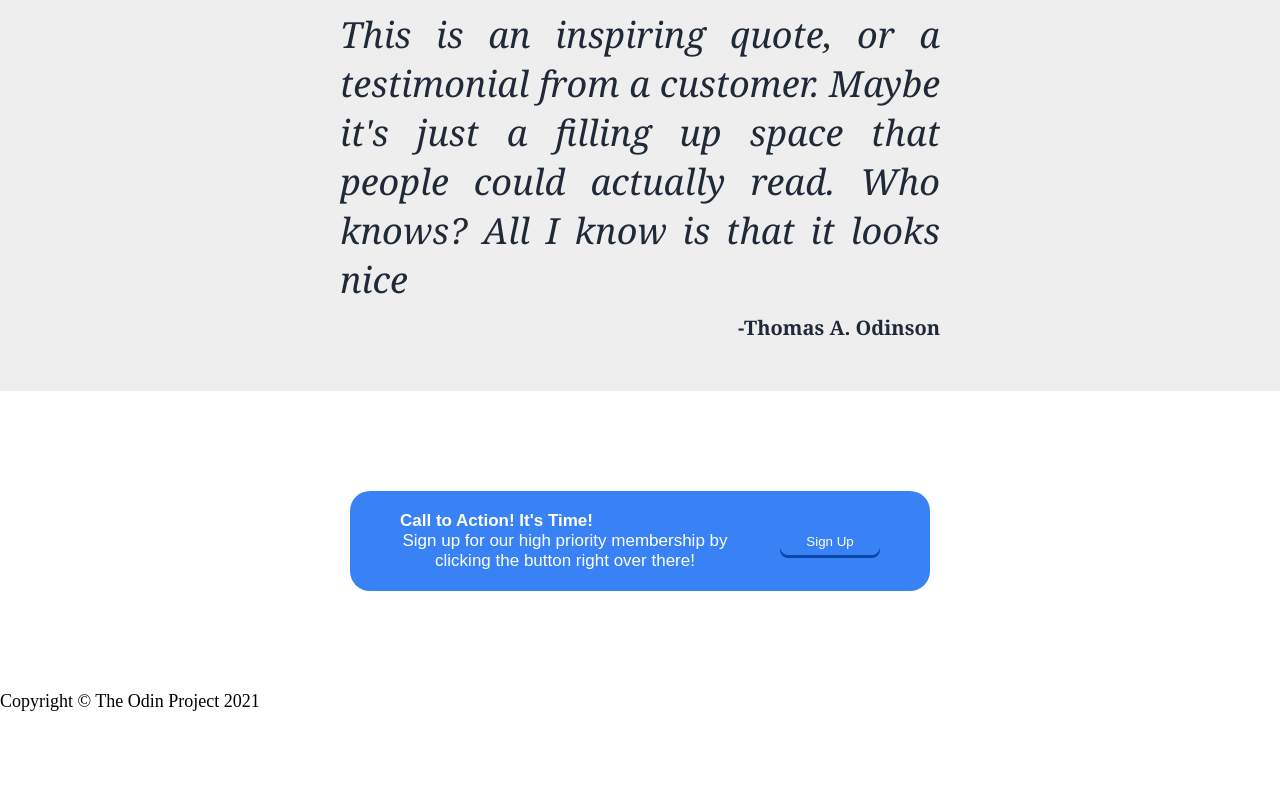
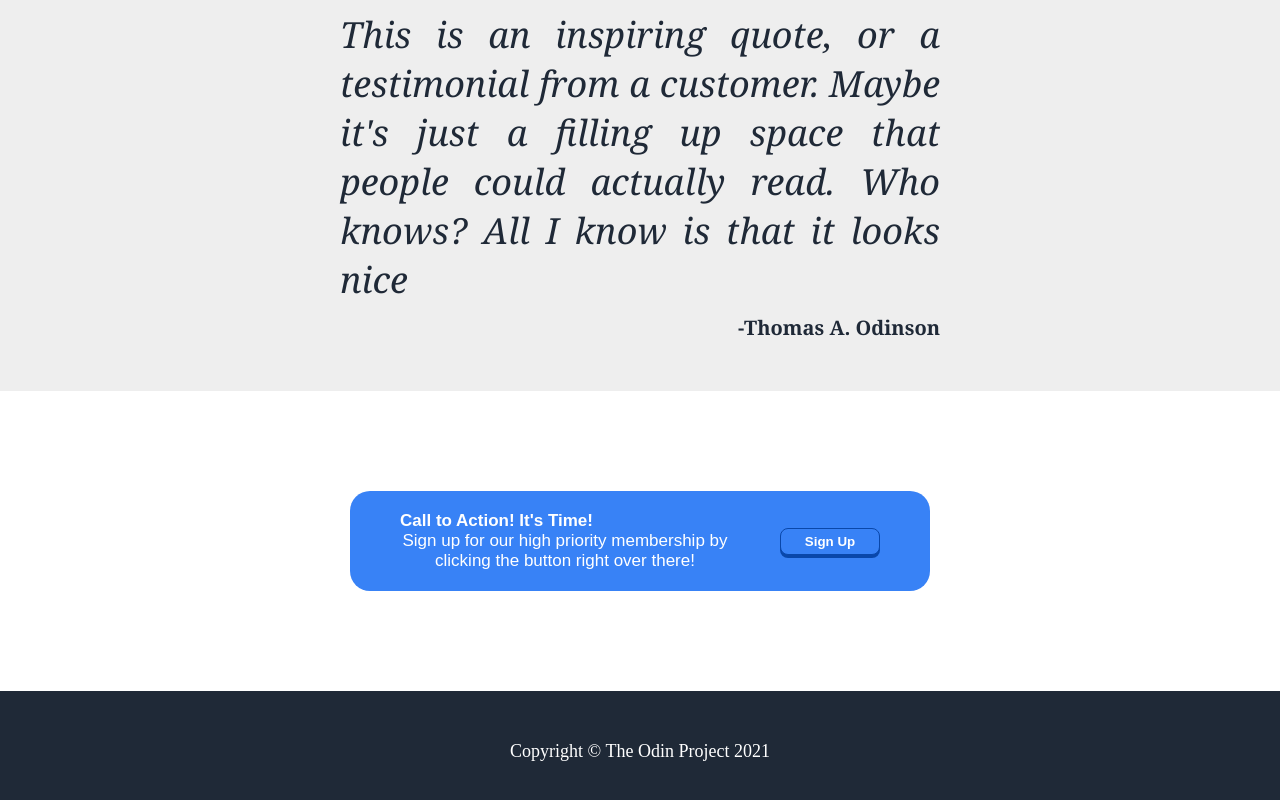
Before and after one commit to kenhardika/landing-page, a plain HTML site: page index.html in a window 1280 px wide. Shown: the part 1116-1916 px from the top of the page. Before the commit the page ends 1828 px from the top, so only its background shows below. Drawn offline with Linux system fonts and the light colour scheme.

Commit message:
finishing touch html css

```diff
--- a/style.css
+++ b/style.css
@@ -2,6 +2,21 @@ body{
     margin: 0;
     display: flex;
     flex-direction: column;
+}
+
+ul {
+    display: flex;
+    list-style: none;
+    align-items: center;
+    justify-content: center;
+    flex-grow: 1;
+    gap: 30px;
+    font-family: sans-serif;
+}
+
+a {
+    color: white;
+    text-decoration: none;
 }
 
 .img1 {
@@ -33,23 +48,6 @@ body{
     font-family: helvetica, Haettenschweiler, 'Arial Narrow Bold', sans-serif;
     color: white;
 }
-
-ul {
-    display: flex;
-    list-style: none;
-    align-items: center;
-    justify-content: center;
-    flex-grow: 1;
-    gap: 30px;
-    font-family: sans-serif;
-}
-
-a {
-    color: white;
-    text-decoration: none;
-}
-
-
 .upper {
     display: flex;
     flex-direction: row;
@@ -168,7 +166,18 @@ a {
     color: white;
 }
 
+.footer {
+    display: flex;
+    align-items: center;
+    justify-content: center;
+    text-align: center;
+    padding: 50px;
+    color: white;
+    background-color: #1f2937;
+}
+
 .button-bot {
+    border: 1px solid #0947aa;
     margin-right: 50px;
 }
 
@@ -186,6 +195,7 @@ button {
     align-self: flex-start;
     color: white;
     padding: 5px;
+    font-weight: bold;
     background-color: #3882F6;
     border: 1px solid #3882F6;
     border-radius: 8px;
```
